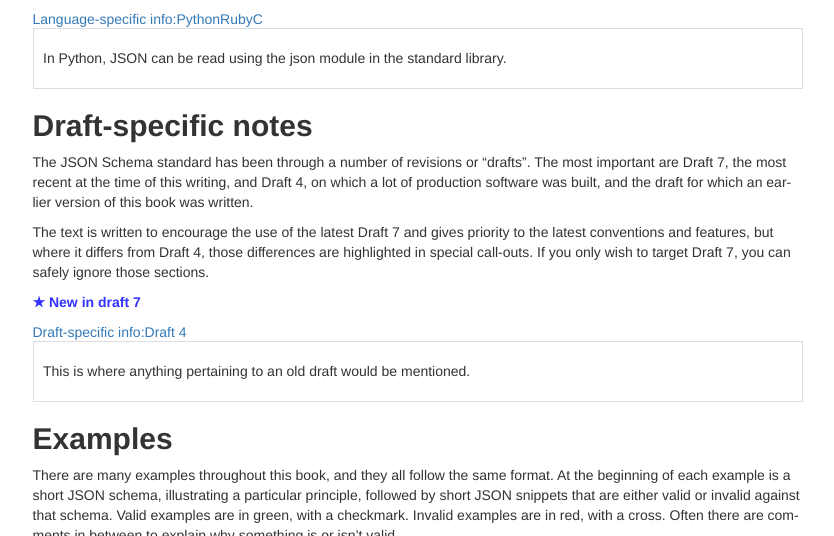
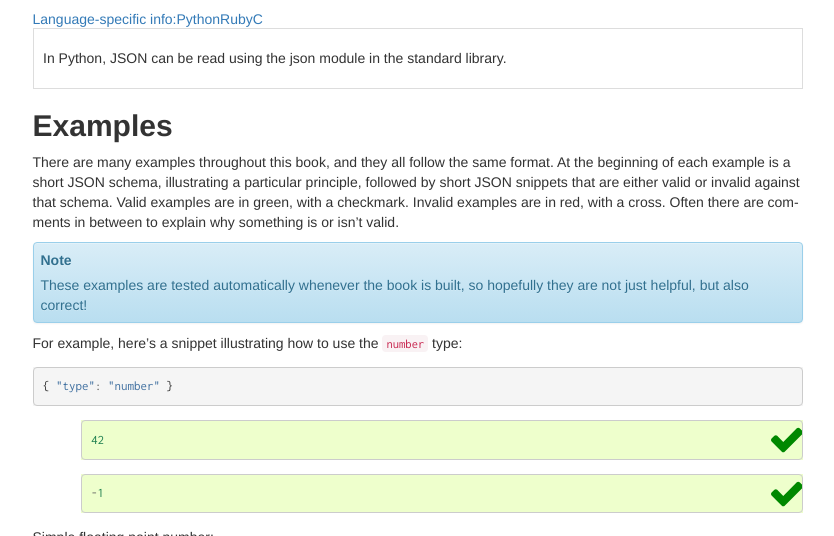
Before and after one commit to json-schema-org/understanding-json-schema, a Sphinx documentation site: the page built from source/conventions.rst, in a window 1280 px wide and 900 px high, cut to the strip 364-900 px from the top of the window. Shown: the whole strip, without its empty margins (330-1164 px from the left). Built offline with Sphinx 7.4.7, drawn with Linux system fonts in a browser that asks for light colours; some web fonts are replaced.

Commit message:
Remove draft-specific notes explanation for now.

```diff
--- a/source/conventions.rst
+++ b/source/conventions.rst
@@ -35,26 +35,6 @@ JSON in a few different languages:
     For C, you may want to consider using `Jansson
     <http://www.digip.org/jansson/>`_ to read and write JSON.
 
-Draft-specific notes
---------------------
-
-The JSON Schema standard has been through a number of revisions or "drafts". The
-most important are Draft 7, the most recent at the time of this writing, and
-Draft 4, on which a lot of production software was built, and the draft for
-which an earlier version of this book was written.
-
-The text is written to encourage the use of the latest Draft 7 and gives
-priority to the latest conventions and features, but where it differs from Draft
-4, those differences are highlighted in special call-outs. If you only wish to
-target Draft 7, you can safely ignore those sections.
-
-|draft7|
-
-.. draft_specific::
-
-   --Draft 4
-   This is where anything pertaining to an old draft would be mentioned.
-
 Examples
 --------
 
```
